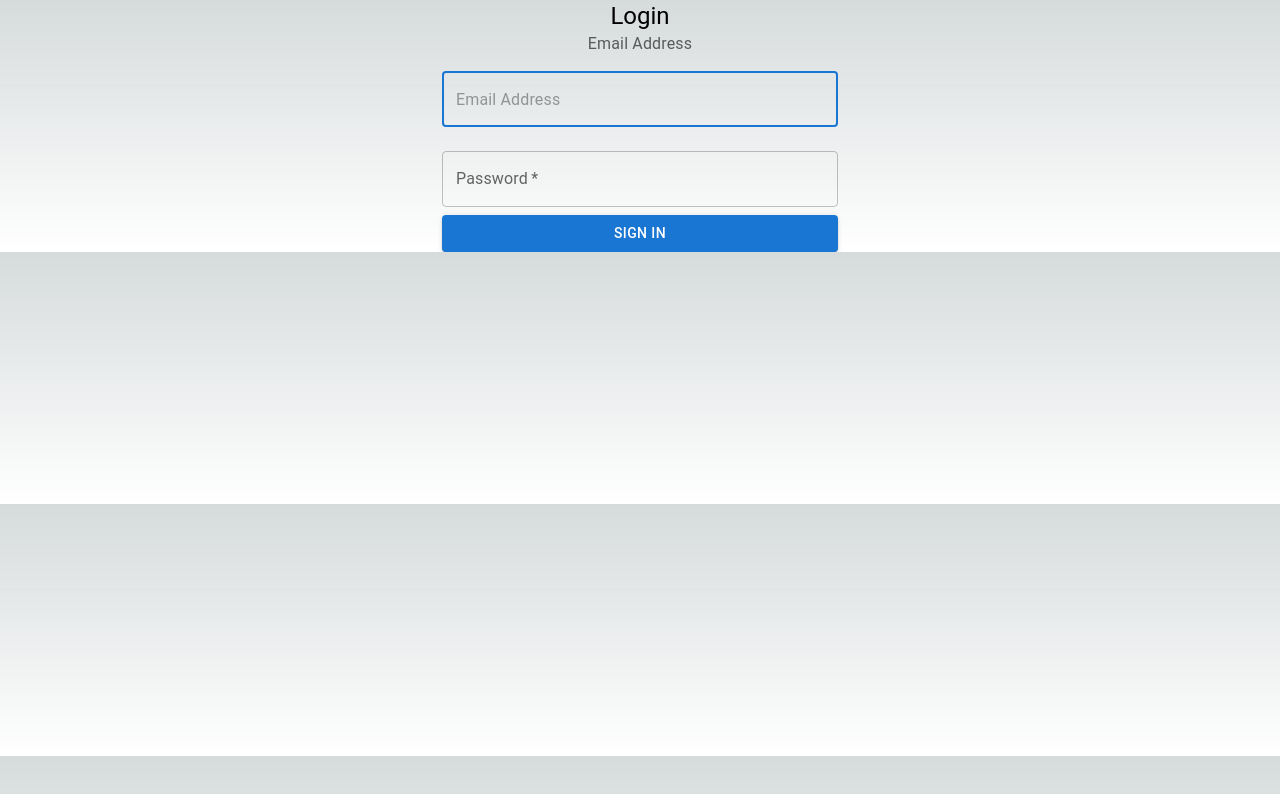
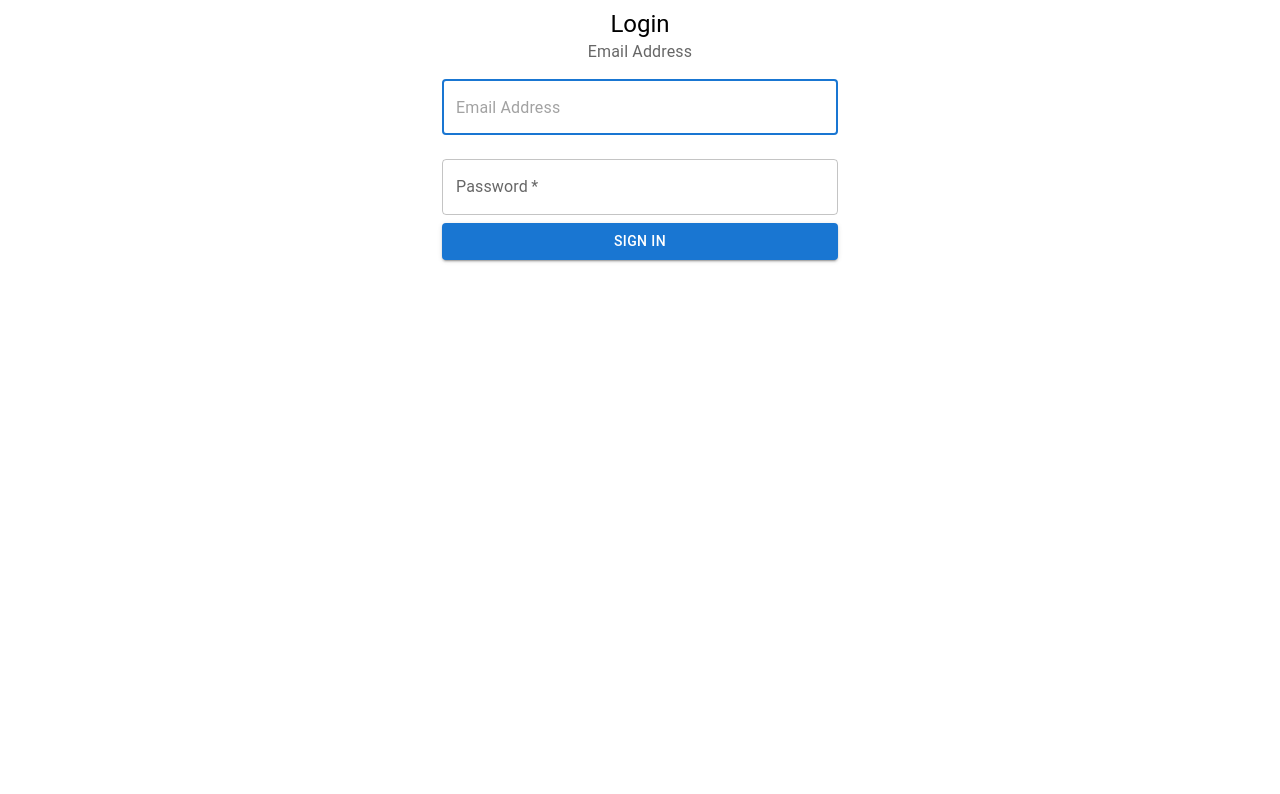
Before and after one commit to andreadotta-extendi/Next.js-App-Router-, a Next.js app: page / in a window 1280 px wide. Shown: the top 794 px of the page. Built offline with nearby package versions, Linux system fonts and the light colour scheme.

Commit message:
base playground

```diff
--- a/app/globals.css
+++ /dev/null
@@ -1,107 +0,0 @@
-:root {
-  --max-width: 1100px;
-  --border-radius: 12px;
-  --font-mono: ui-monospace, Menlo, Monaco, "Cascadia Mono", "Segoe UI Mono",
-    "Roboto Mono", "Oxygen Mono", "Ubuntu Monospace", "Source Code Pro",
-    "Fira Mono", "Droid Sans Mono", "Courier New", monospace;
-
-  --foreground-rgb: 0, 0, 0;
-  --background-start-rgb: 214, 219, 220;
-  --background-end-rgb: 255, 255, 255;
-
-  --primary-glow: conic-gradient(
-    from 180deg at 50% 50%,
-    #16abff33 0deg,
-    #0885ff33 55deg,
-    #54d6ff33 120deg,
-    #0071ff33 160deg,
-    transparent 360deg
-  );
-  --secondary-glow: radial-gradient(
-    rgba(255, 255, 255, 1),
-    rgba(255, 255, 255, 0)
-  );
-
-  --tile-start-rgb: 239, 245, 249;
-  --tile-end-rgb: 228, 232, 233;
-  --tile-border: conic-gradient(
-    #00000080,
-    #00000040,
-    #00000030,
-    #00000020,
-    #00000010,
-    #00000010,
-    #00000080
-  );
-
-  --callout-rgb: 238, 240, 241;
-  --callout-border-rgb: 172, 175, 176;
-  --card-rgb: 180, 185, 188;
-  --card-border-rgb: 131, 134, 135;
-}
-
-@media (prefers-color-scheme: dark) {
-  :root {
-    --foreground-rgb: 255, 255, 255;
-    --background-start-rgb: 0, 0, 0;
-    --background-end-rgb: 0, 0, 0;
-
-    --primary-glow: radial-gradient(rgba(1, 65, 255, 0.4), rgba(1, 65, 255, 0));
-    --secondary-glow: linear-gradient(
-      to bottom right,
-      rgba(1, 65, 255, 0),
-      rgba(1, 65, 255, 0),
-      rgba(1, 65, 255, 0.3)
-    );
-
-    --tile-start-rgb: 2, 13, 46;
-    --tile-end-rgb: 2, 5, 19;
-    --tile-border: conic-gradient(
-      #ffffff80,
-      #ffffff40,
-      #ffffff30,
-      #ffffff20,
-      #ffffff10,
-      #ffffff10,
-      #ffffff80
-    );
-
-    --callout-rgb: 20, 20, 20;
-    --callout-border-rgb: 108, 108, 108;
-    --card-rgb: 100, 100, 100;
-    --card-border-rgb: 200, 200, 200;
-  }
-}
-
-* {
-  box-sizing: border-box;
-  padding: 0;
-  margin: 0;
-}
-
-html,
-body {
-  max-width: 100vw;
-  overflow-x: hidden;
-}
-
-body {
-  color: rgb(var(--foreground-rgb));
-  background: linear-gradient(
-      to bottom,
-      transparent,
-      rgb(var(--background-end-rgb))
-    )
-    rgb(var(--background-start-rgb));
-}
-
-a {
-  color: inherit;
-  text-decoration: none;
-}
-
-@media (prefers-color-scheme: dark) {
-  html {
-    color-scheme: dark;
-  }
-}
--- a/app/layout.tsx
+++ b/app/layout.tsx
@@ -1,6 +1,5 @@
 import type { Metadata } from "next";
 import { Inter } from "next/font/google";
-import "./globals.css";
 
 const inter = Inter({ subsets: ["latin"] });
 
--- a/app/page.tsx
+++ b/app/page.tsx
@@ -3,7 +3,7 @@
 import Login from "../components/Login"
 export default function Home() {
   return (
-    <main className="">
+    <main className="bg-white">
        <Login />
     </main>
   );
--- a/components/Login.tsx
+++ b/components/Login.tsx
@@ -5,6 +5,7 @@
 
 const StyledTextField = styled(TextField)`
   @apply rounded-lg;
+  @apply shadow-lg;
 `;
 
 const Login = () => {
```
